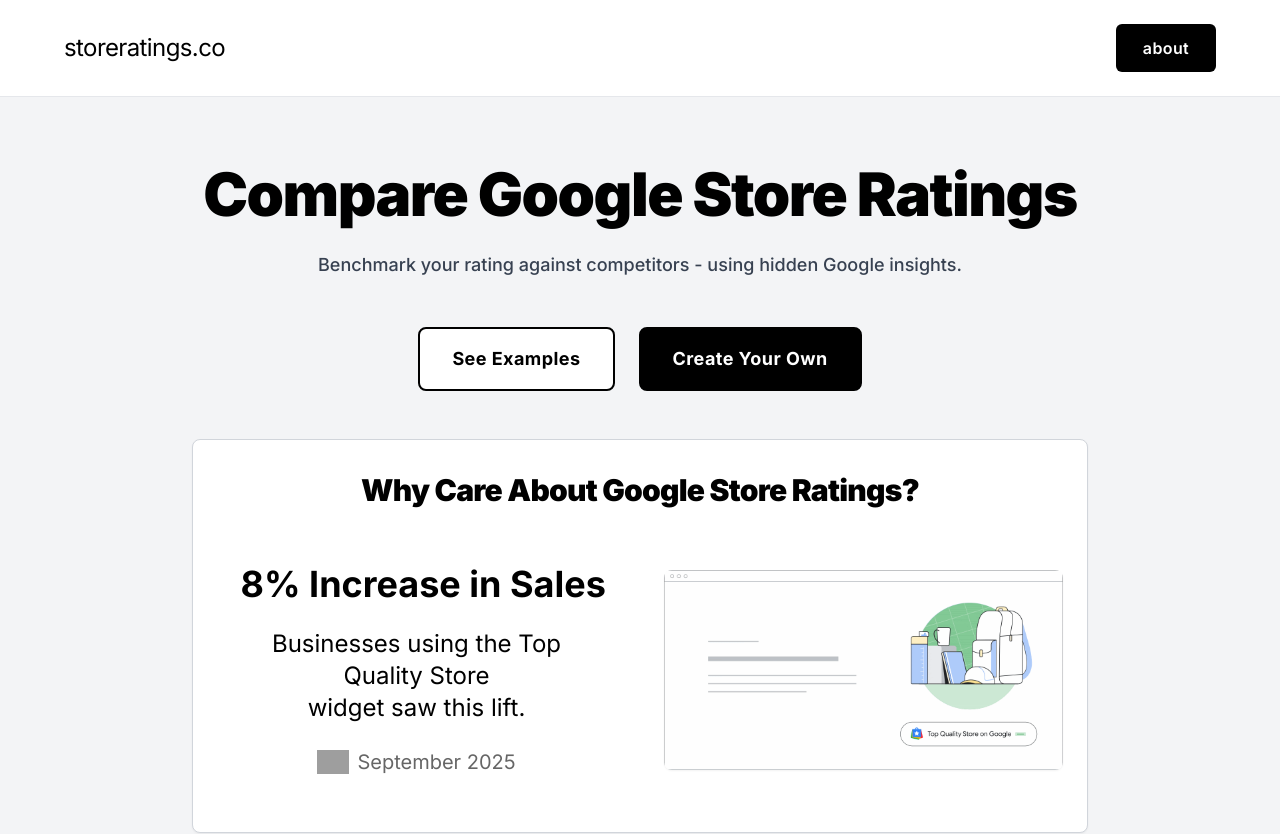
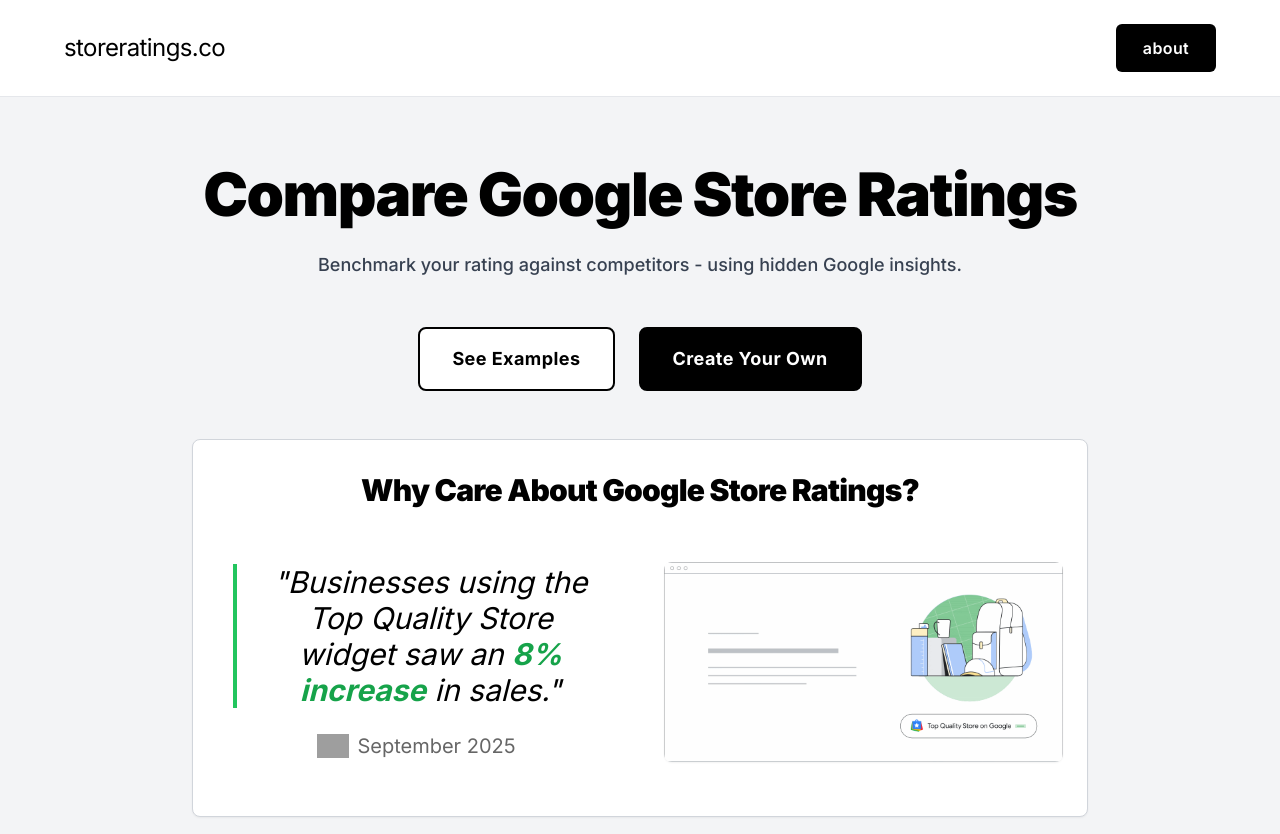
Before and after one commit to carlhendy/tsq-compartpr, a Next.js app: page / in a window 1280 px wide. Shown: the top 834 px of the page. Built offline with nearby package versions, Linux system fonts and the light colour scheme; grey boxes are pictures that could not be loaded.

Commit message:
Improve quote styling - reword text, add quote design, and fix line breaks

```diff
--- a/app/page.tsx
+++ b/app/page.tsx
@@ -556,11 +556,11 @@ export default function Page() {
               <div className="flex flex-col md:grid md:grid-cols-2 gap-8 md:gap-12 items-center">
                 {/* Text Column */}
                 <div className="flex justify-center order-2 md:order-1">
-                  <div className="text-center px-4 py-6 bg-white max-w-sm mx-auto">
-                    <div className="text-2xl sm:text-3xl md:text-4xl font-bold mb-4 sm:mb-6 whitespace-nowrap">8% Increase in Sales</div>
-                    <div className="text-lg sm:text-xl md:text-2xl mb-4 sm:mb-6 leading-tight text-center max-w-xs mx-auto">
-                      <div>Businesses using the Top Quality Store</div>
-                      <div>widget saw this lift.</div>
+                  <div className="text-center px-4 py-6 bg-white max-w-md mx-auto">
+                    <div className="text-xl sm:text-2xl md:text-3xl mb-4 sm:mb-6 leading-relaxed text-center max-w-4xl mx-auto">
+                      <div className="border-l-4 border-green-500 pl-6 italic">
+                        <div>"Businesses using the Top Quality Store widget saw an <span className="font-bold text-green-600">8% increase</span> in sales."</div>
+                      </div>
                     </div>
                     <div className="text-base sm:text-lg md:text-xl flex items-center justify-center" style={{ color: '#666' }}>
                       <img src="https://www.google.com/images/branding/googlelogo/2x/googlelogo_color_272x92dp.png" alt="Google" className="h-4 sm:h-5 md:h-6 mr-2" />
```
